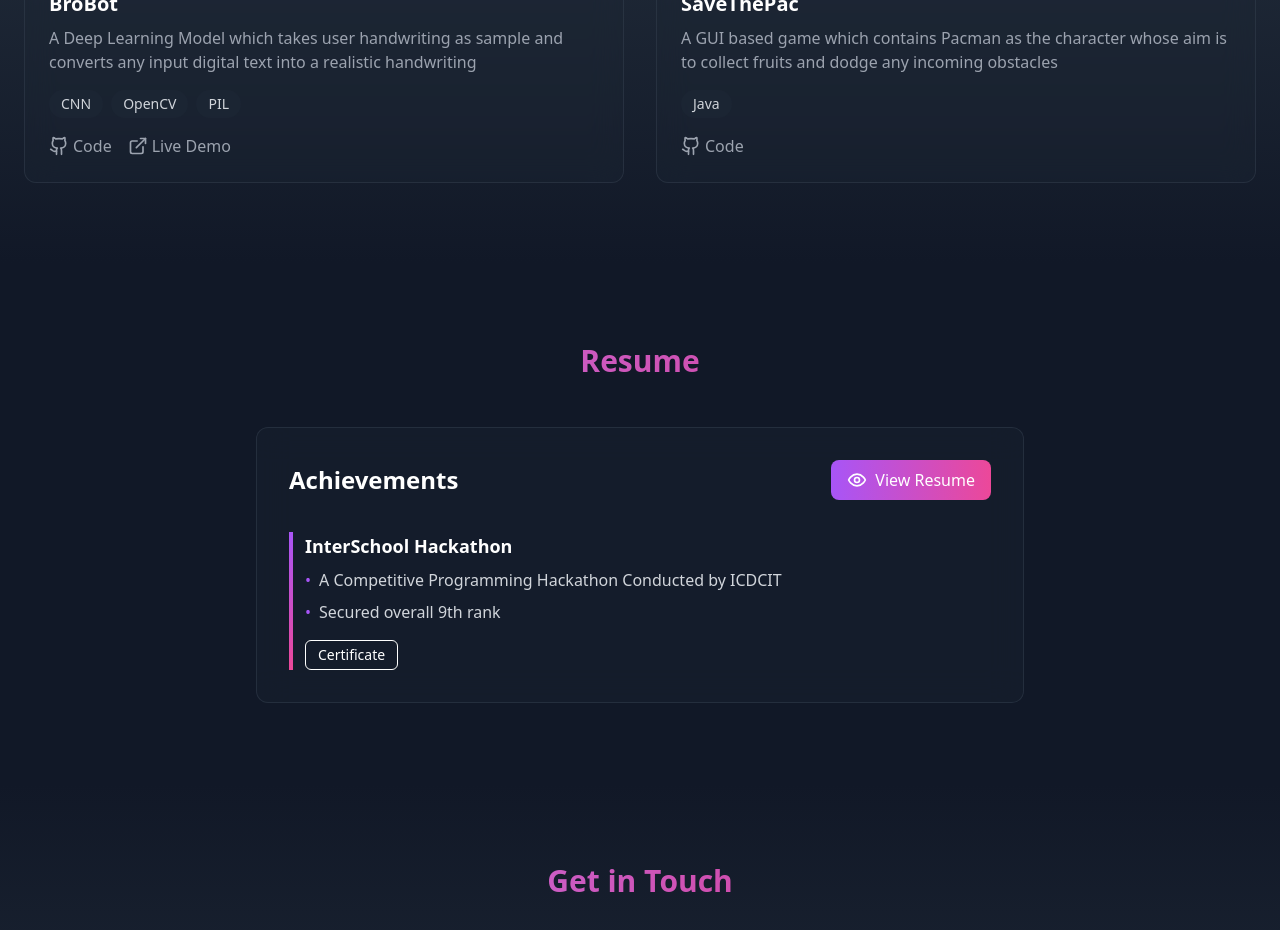
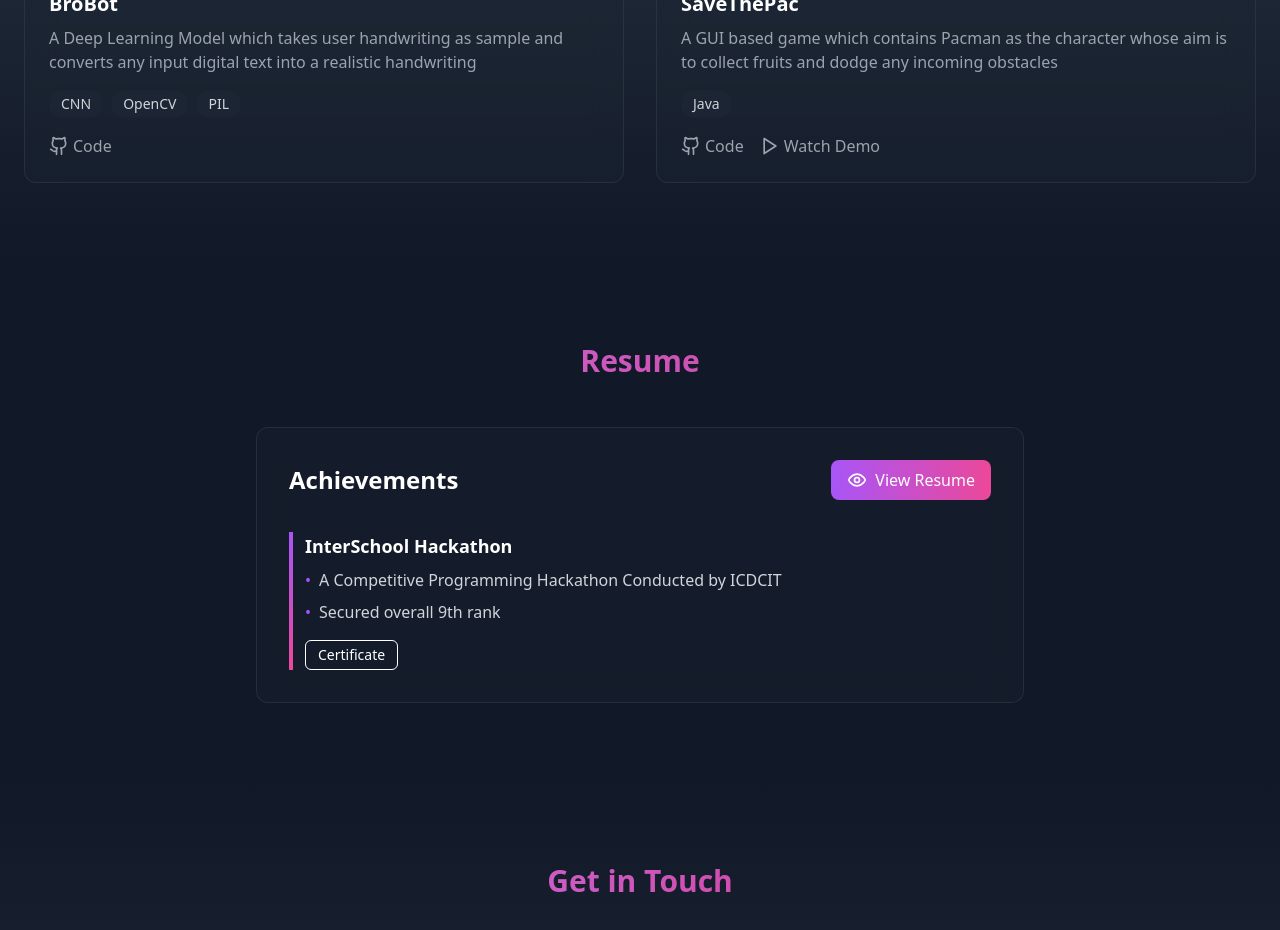
Before and after one commit to dovbyk/Resume, a React (Vite) app: page / in a window 1280 px wide. Shown: the part 2100-3030 px from the top of the page. Built offline with nearby package versions, Linux system fonts and the light colour scheme.

Commit message:
Update Projects.tsx

```diff
--- a/src/components/Projects.tsx
+++ b/src/components/Projects.tsx
@@ -1,8 +1,11 @@
-import React from 'react';
-import { Github, ExternalLink } from 'lucide-react';
+import React, { useState } from 'react';
+import { Github, ExternalLink, Play, X } from 'lucide-react';
 import type { Project } from '../types';
 
 const Projects = () => {
+  const [isVideoModalOpen, setIsVideoModalOpen] = useState(false);
+  const [currentVideo, setCurrentVideo] = useState<string>('');
+
   const projects: Project[] = [
     {
       title: 'BroBot',
@@ -10,7 +13,6 @@ const Projects = () => {
       image: 'https://images.unsplash.com/photo-1684369175833-4b445ad6bfb5?q=80&w=1996&auto=format&fit=crop&ixlib=rb-4.0.3&ixid=M3wxMjA3fDB8MHxwaG90by1wYWdlfHx8fGVufDB8fHx8fA%3D%3D',
       technologies: ['CNN', 'OpenCV', 'PIL'],
       githubUrl: 'https://github.com/dovbyk/BroBot',
-      liveUrl: 'https://project1.com'
     },
     {
       title: 'SaveThePac',
@@ -18,8 +20,14 @@ const Projects = () => {
       image: 'https://png.pngtree.com/background/20230716/original/pngtree-realistic-discord-icon-logo-in-3d-rendering-picture-image_4237831.jpg',
       technologies: ['Java'],
       githubUrl: 'https://github.com/dovbyk/PacMan',
+      demoVideo: '/demo.mp4'
     }
   ];
+
+  const openVideoModal = (videoUrl: string) => {
+    setCurrentVideo(videoUrl);
+    setIsVideoModalOpen(true);
+  };
 
   return (
     <section id="projects" className="py-20 bg-gradient-to-b from-gray-900 via-gray-800 to-gray-900">
@@ -73,12 +81,43 @@ const Projects = () => {
                       Live Demo
                     </a>
                   )}
+                  {project.demoVideo && (
+                    <button
+                      onClick={() => openVideoModal(project.demoVideo!)}
+                      className="flex items-center text-gray-400 hover:text-white transition-colors"
+                    >
+                      <Play size={20} className="mr-1" />
+                      Watch Demo
+                    </button>
+                  )}
                 </div>
               </div>
             </div>
           ))}
         </div>
       </div>
+
+      {/* Video Modal */}
+      {isVideoModalOpen && (
+        <div className="fixed inset-0 z-50 flex items-center justify-center bg-black bg-opacity-75 p-4">
+          <div className="relative w-full max-w-4xl bg-gray-900 rounded-lg">
+            <button
+              onClick={() => setIsVideoModalOpen(false)}
+              className="absolute -top-10 right-0 text-gray-400 hover:text-white p-2 rounded-full bg-gray-800 hover:bg-gray-700 transition-colors"
+            >
+              <X size={24} />
+            </button>
+            <video
+              src={currentVideo}
+              controls
+              className="w-full rounded-lg"
+              autoPlay
+            >
+              Your browser does not support the video tag.
+            </video>
+          </div>
+        </div>
+      )}
     </section>
   );
 };
```
